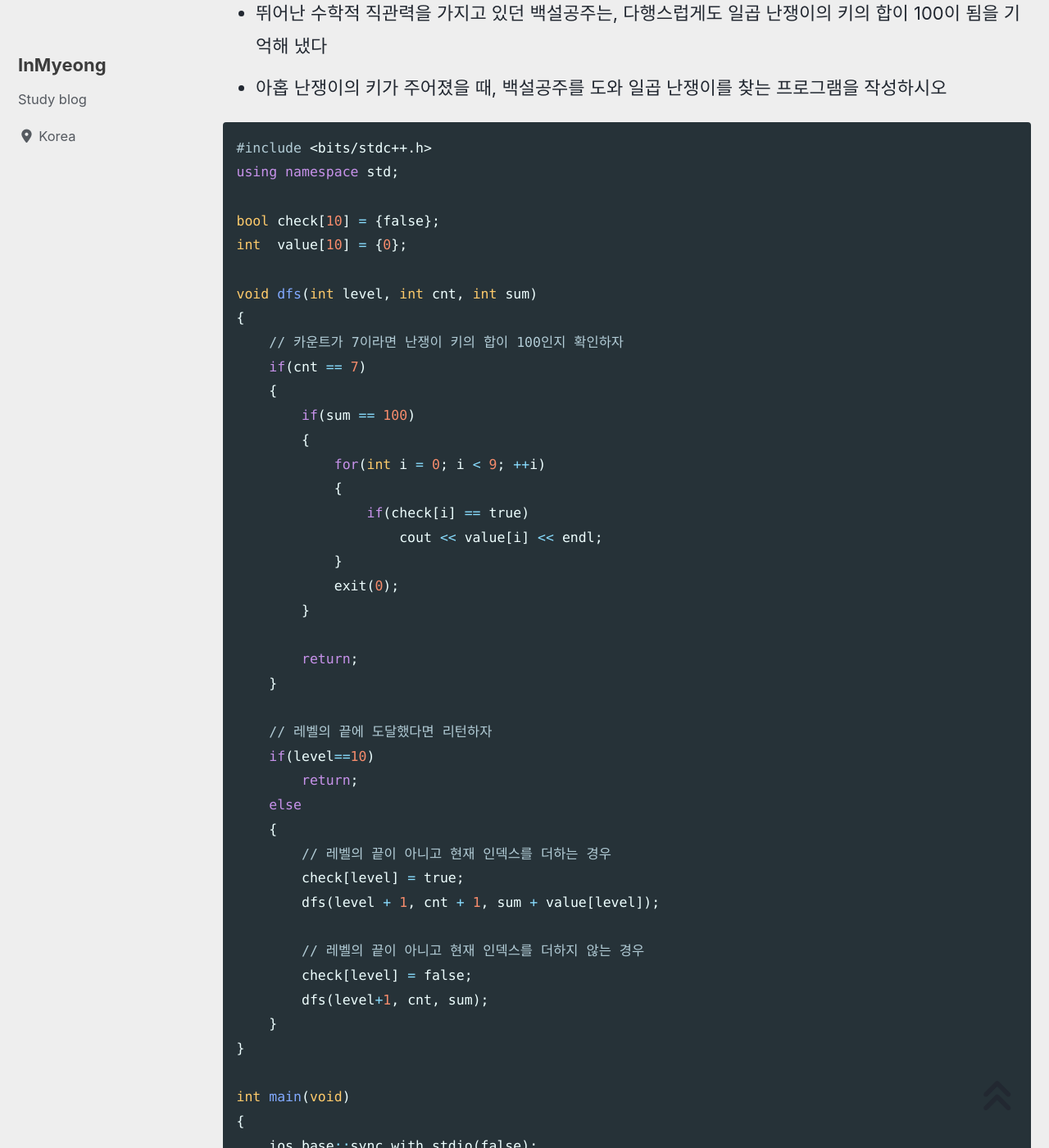
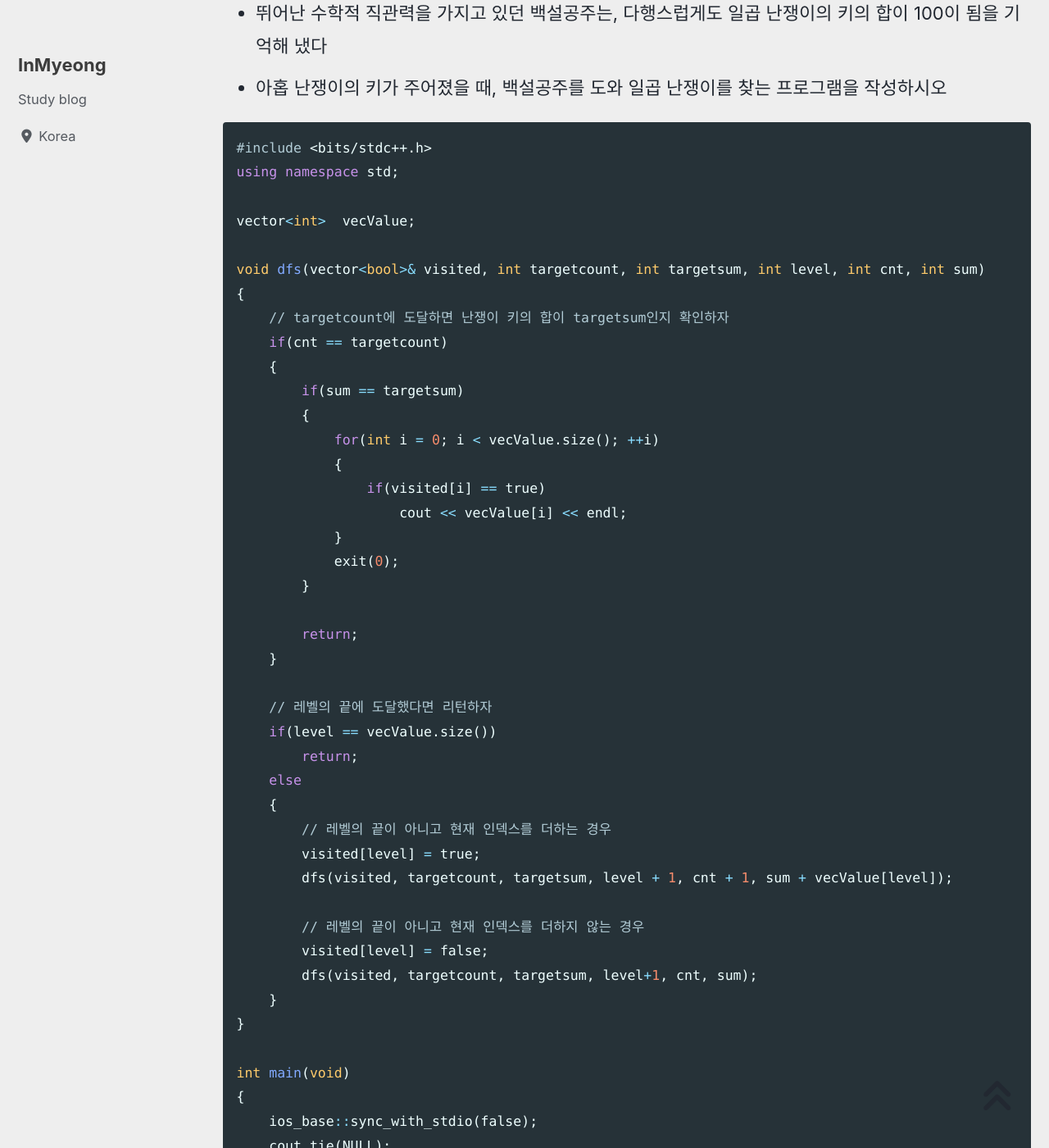
Before and after one commit to devMyeong/devMyeong.github.io, a Jekyll site: the page built from _posts/codingTest/2022-09-25-백준.md, in a window 1280 px wide and 1400 px high, scrolled down 5953 px. Shown: the whole window at 82% size. Built offline with Jekyll 4.4.1, drawn with Linux system fonts in a browser that asks for light colours; cached includes are drawn as plain includes; nearby versions of some CDN libraries; some web fonts are replaced; comment, search, counter and statistics services are not loaded; some of the changed text lies outside the part shown.

Commit message:
Chore : 백준 코드 수정

```diff
--- a/_posts/codingTest/2022-09-25-백준.md
+++ b/_posts/codingTest/2022-09-25-백준.md
@@ -180,20 +180,19 @@ int main()
 #include <bits/stdc++.h>
 using namespace std;
 
-bool check[10] = {false};
-int  value[10] = {0};
+vector<int>  vecValue;
 
-void dfs(int level, int cnt, int sum)
+void dfs(vector<bool>& visited, int targetcount, int targetsum, int level, int cnt, int sum)
 {
-    // 카운트가 7이라면 난쟁이 키의 합이 100인지 확인하자
-    if(cnt == 7)
+    // targetcount에 도달하면 난쟁이 키의 합이 targetsum인지 확인하자
+    if(cnt == targetcount)
     {
-        if(sum == 100)
+        if(sum == targetsum)
         {
-            for(int i = 0; i < 9; ++i)
+            for(int i = 0; i < vecValue.size(); ++i)
             {
-                if(check[i] == true)
-                    cout << value[i] << endl;
+                if(visited[i] == true)
+                    cout << vecValue[i] << endl;
             }
             exit(0);
         }
@@ -202,17 +201,17 @@ void dfs(int level, int cnt, int sum)
     }
 
     // 레벨의 끝에 도달했다면 리턴하자
-    if(level==10)
+    if(level == vecValue.size())
         return;
     else
     {
         // 레벨의 끝이 아니고 현재 인덱스를 더하는 경우
-        check[level] = true;
-        dfs(level + 1, cnt + 1, sum + value[level]);
+        visited[level] = true;
+        dfs(visited, targetcount, targetsum, level + 1, cnt + 1, sum + vecValue[level]);
 
         // 레벨의 끝이 아니고 현재 인덱스를 더하지 않는 경우
-        check[level] = false;
-        dfs(level+1, cnt, sum);
+        visited[level] = false;
+        dfs(visited, targetcount, targetsum, level+1, cnt, sum);
     }
 }
 
@@ -223,11 +222,16 @@ int main(void)
     cin.tie(NULL);
 
     for (int i = 0; i < 9;i++)
-        cin >> value[i];
+    {
+        int value;
+        cin >> value;
+        vecValue.push_back(value);
+    }
 
-    sort(value + 0, value + 9);
+    sort(vecValue.begin(), vecValue.end());
 
-    dfs(0, 0, 0);
+    vector<bool> visited(vecValue.size());
+    dfs(visited, 7, 100, 0, 0, 0);
 
     return 0;
 }
```
